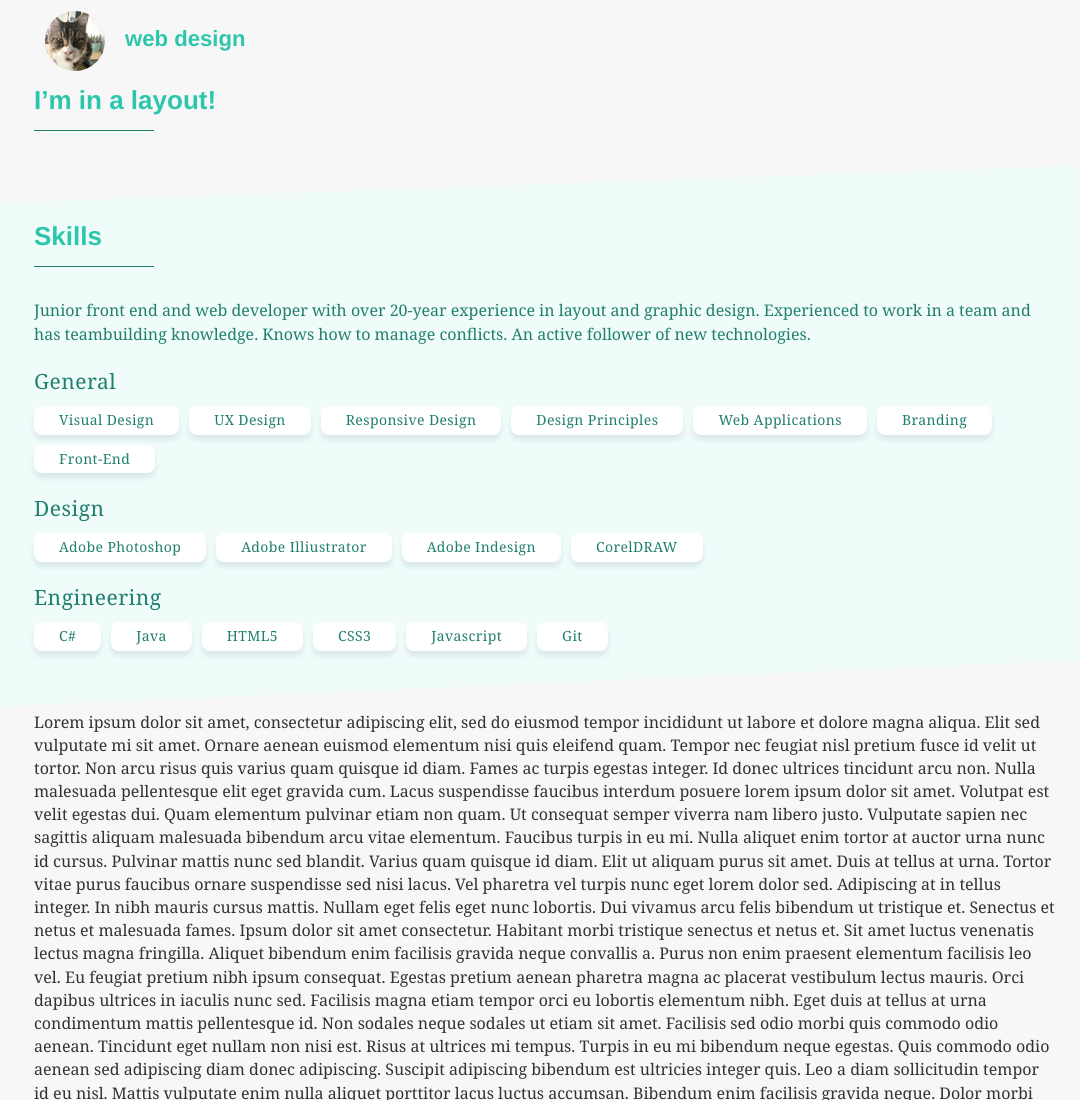
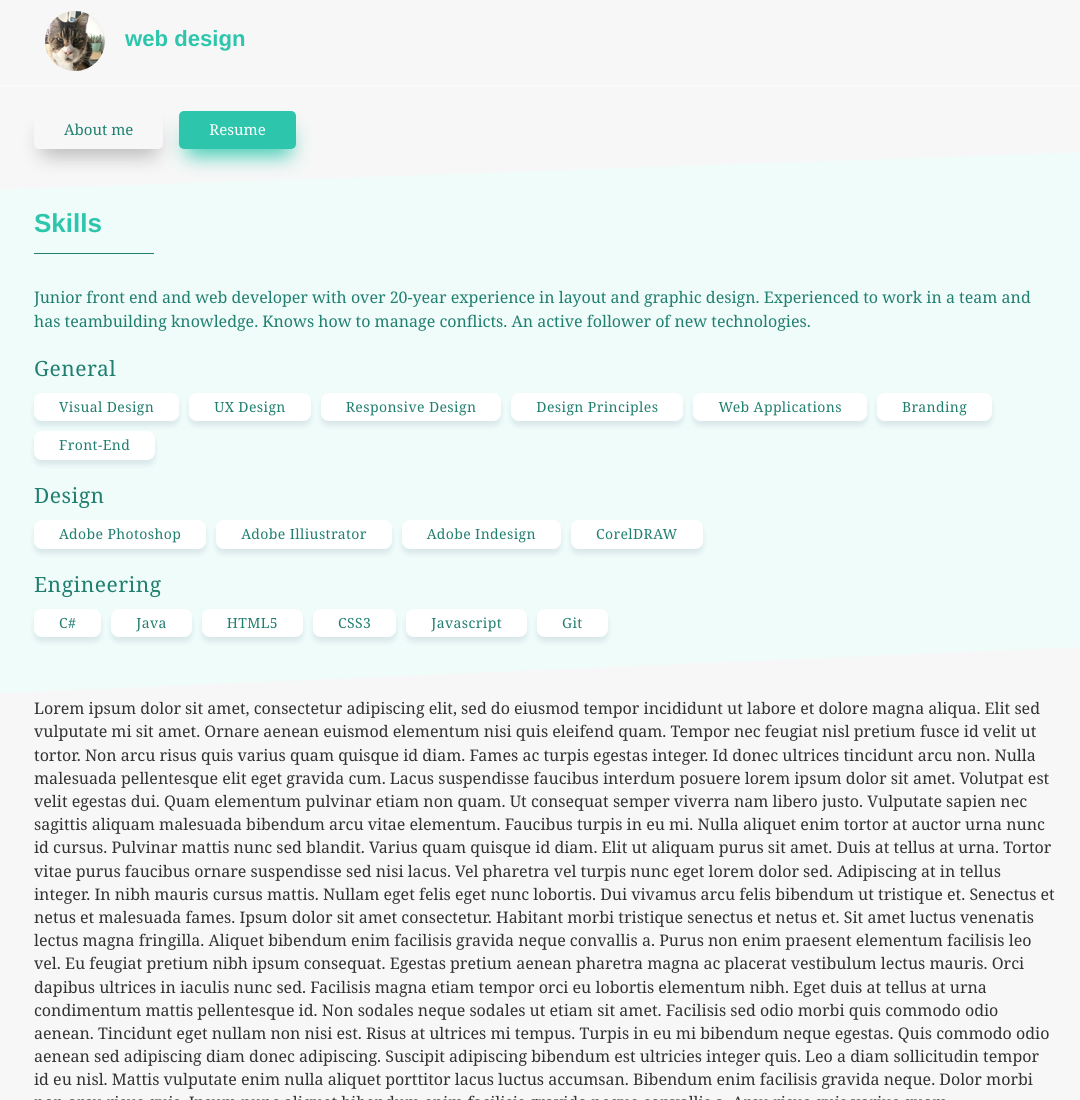
Before and after one commit to spraitas/lsportfolio, a Gatsby site: page / in a window 1280 px wide. Shown: the top 1100 px of the page, without its empty margins (94-1174 px from the left). Built offline with nearby package versions, Linux system fonts and the light colour scheme; Gatsby itself is replaced by a stand-in of ours.

Commit message:
add button

```diff
--- a/src/components/box/button.js
+++ b/src/components/box/button.js
@@ -1,12 +1,24 @@
 
+import React from 'react'
 import styled from 'styled-components'
+import { Link } from "gatsby"
 import * as palette from "./variables.js"
 
+const FlexBox = styled.div`
+  display: flex;
+  align-items: center;
+  margin-top: 25px;
+
+  @media (max-width: 380px) {
+    flex-direction: column;
+  }
+`
 
 const Button = styled.div`
   color: ${palette.ls_white};
   text-decoration: none;
-  padding: 10px 30px;
+  font-size: 15px;
+  padding: 8px 30px;
   background: ${palette.ls_main};
   border-radius: 5px;
   box-shadow: rgba(45, 198, 173, 0.9) 1px 13px 19px -6px;
@@ -15,11 +27,13 @@ const Button = styled.div`
   &:hover {
     box-shadow: 0px 0px 17px 0px rgba(45, 198, 173, 0.4);
     transition: 0.5s;
+    text-decoration: none;
+
   }
 
   @media (max-width: 380px) {
-    width: 80%;
-    margin: 0 auto;
+    width: 40%;
+    margin: 10px;
     text-align: center;
   }
 
@@ -35,11 +49,23 @@ const Button = styled.div`
     }
 
     @media (max-width: 380px) {
-        width: 80%;
+        width: 40%;
         margin: 0 auto;
         text-align: center;
     }
   }
 
 `
-export default Button
+export default () => (
+
+    <FlexBox>
+       <Button as={Link} to="/about">
+          About me
+        </Button>
+
+        <Button>
+          Resume
+        </Button>
+    </FlexBox>
+
+  )
--- a/src/components/layout.js
+++ b/src/components/layout.js
@@ -49,8 +49,7 @@ const Layout = ({ children }) => {
 
     <Footer />
 
-  </StyledMain>
-
+    </StyledMain>
     </>
   )
 }
--- a/src/pages/index.js
+++ b/src/pages/index.js
@@ -4,9 +4,7 @@ import React from "react"
 //import * as palette from "../components/box/variables.js"
 import Title from "../components/title"
 import Skills from '../components/skills'
-
-//import Button from "../components/button"
-
+import Button from '../components/box/button'
 import Layout from "../components/layout"
 
 
@@ -21,10 +19,7 @@ const IndexPage = () => (
 
   <Layout>
 
-
-    <Title>I’m in a layout!</Title>
-
-
+    <Button />
     <Skills />
 
 
@@ -42,13 +37,6 @@ Risus at ultrices mi tempus. Turpis in eu mi bibendum neque egestas. Quis commod
 
   </Layout>
 
-
-
-
-
-
-
-
 )
 
 export default IndexPage
```
